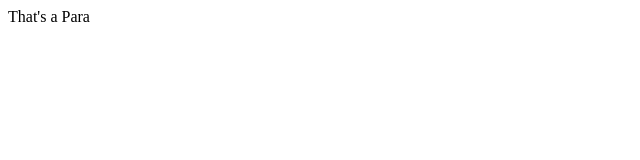
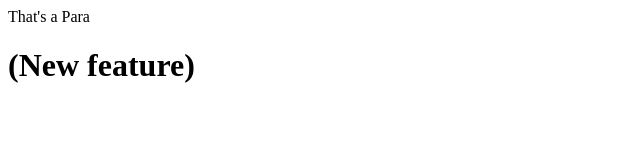
Before and after one commit to abhishek39-e/new-repo, a plain HTML site: page index.html in a window 1280 px wide. Shown: the whole page, without its empty margins (0-640 px from the left). Drawn offline with Linux system fonts and the light colour scheme.

Commit message:
Add new feature

```diff
--- a/index.html
+++ b/index.html
@@ -1 +1,2 @@
 <p>That's a Para</p>
+<h1>(New feature)</h1>
```
